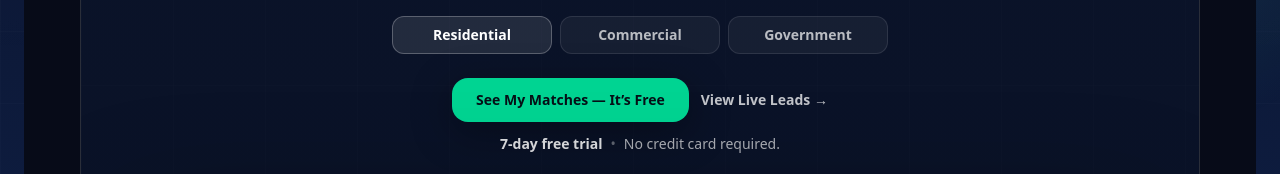
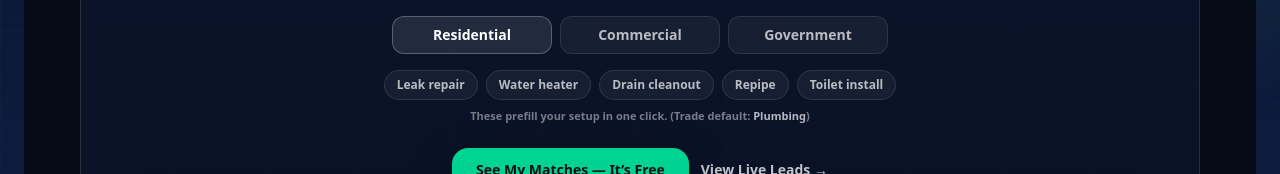
Before and after one commit to seansevrix/ambit, a Next.js app: page / in a window 1280 px wide. Shown: the part 329-503 px from the top of the page. Built offline with nearby package versions, Linux system fonts and the light colour scheme; no server answers.

Commit message:
Pass trade/market/keywords to get-started from hero toggle

```diff
--- a/app/page.tsx
+++ b/app/page.tsx
@@ -28,8 +28,44 @@ const INTENTS: Array<{
   { key: "government", label: "Government" },
 ];
 
+type Trade = "GC" | "Plumbing" | "Landscaping";
+
+function defaultTradeForIntent(intent: IntentKey): Trade {
+  // sensible defaults (you can tweak later)
+  if (intent === "residential") return "Plumbing";
+  if (intent === "commercial") return "GC";
+  return "GC";
+}
+
+function uniqueTokens(list: string[]) {
+  const seen = new Set<string>();
+  const out: string[] = [];
+  for (const raw of list) {
+    const t = String(raw || "").trim().replace(/\s+/g, " ");
+    if (!t) continue;
+    const k = t.toLowerCase();
+    if (seen.has(k)) continue;
+    seen.add(k);
+    out.push(t);
+  }
+  return out;
+}
+
+function buildKeywordsString(tokens: string[]) {
+  return uniqueTokens(tokens).join(", ");
+}
+
+const KEYWORD_PRESETS: Record<IntentKey, string[]> = {
+  residential: ["Leak repair", "Water heater", "Drain cleanout", "Repipe", "Toilet install"],
+  commercial: ["Preventative maintenance", "Tenant improvement", "Concrete", "Paving", "Electrical"],
+  government: ["RFP", "On-call", "IDIQ", "Facilities", "Maintenance"],
+};
+
 export default function HomePage() {
   const [intent, setIntent] = useState<IntentKey>("residential");
+
+  // Lightweight “smart chips” just for passing to /get-started
+  const [chipKeywords, setChipKeywords] = useState<string[]>(() => []);
 
   const heroPill = useMemo(() => {
     if (intent === "commercial") return "Live commercial matches";
@@ -41,9 +77,24 @@ export default function HomePage() {
     return "Verified contracts delivered to your inbox daily. View current matches below.";
   }, []);
 
+  const trade = useMemo(() => defaultTradeForIntent(intent), [intent]);
+
   const ctaHref = useMemo(() => {
-    return `/get-started?intent=${encodeURIComponent(intent)}`;
-  }, [intent]);
+    // We pass what GetStartedClient understands:
+    // trade, market, keywords, area (optional)
+    const params = new URLSearchParams();
+    params.set("trade", trade);
+    params.set("market", intent);
+
+    const kw = buildKeywordsString(
+      chipKeywords.length ? chipKeywords : KEYWORD_PRESETS[intent].slice(0, 3)
+    );
+    if (kw) params.set("keywords", kw);
+
+    return `/get-started?${params.toString()}`;
+  }, [intent, trade, chipKeywords]);
+
+  const presetChips = useMemo(() => KEYWORD_PRESETS[intent], [intent]);
 
   return (
     <div className="min-h-screen bg-[#070B18] text-white">
@@ -91,7 +142,10 @@ export default function HomePage() {
                       <button
                         key={i.key}
                         type="button"
-                        onClick={() => setIntent(i.key)}
+                        onClick={() => {
+                          setIntent(i.key);
+                          setChipKeywords([]); // reset per intent so chips stay relevant
+                        }}
                         className={[
                           TOGGLE_BTN,
                           "min-w-[160px]",
@@ -105,6 +159,42 @@ export default function HomePage() {
                       </button>
                     );
                   })}
+                </div>
+
+                {/* Keyword chips (premium + reduces typing) */}
+                <div className="mx-auto mt-4 w-full max-w-3xl">
+                  <div className="flex flex-wrap items-center justify-center gap-2">
+                    {presetChips.map((k) => {
+                      const active = chipKeywords.some((x) => x.toLowerCase() === k.toLowerCase());
+                      return (
+                        <button
+                          key={k}
+                          type="button"
+                          onClick={() => {
+                            setChipKeywords((prev) => {
+                              const exists = prev.some((x) => x.toLowerCase() === k.toLowerCase());
+                              if (exists) return prev.filter((x) => x.toLowerCase() !== k.toLowerCase());
+                              return uniqueTokens([...prev, k]).slice(0, 6);
+                            });
+                          }}
+                          className={[
+                            "rounded-full border px-3 py-1.5 text-xs font-semibold transition",
+                            active
+                              ? "border-emerald-300/35 bg-emerald-400/15 text-white"
+                              : "border-white/10 bg-white/5 text-white/70 hover:bg-white/10 hover:text-white",
+                          ].join(" ")}
+                          aria-pressed={active}
+                        >
+                          {k}
+                          {active ? <span className="ml-2 text-white/80">✓</span> : null}
+                        </button>
+                      );
+                    })}
+                  </div>
+
+                  <div className="mt-2 text-center text-[11px] font-semibold text-white/45">
+                    These prefill your setup in one click. (Trade default: <span className="text-white/70">{trade}</span>)
+                  </div>
                 </div>
 
                 {/* CTA row */}
```
